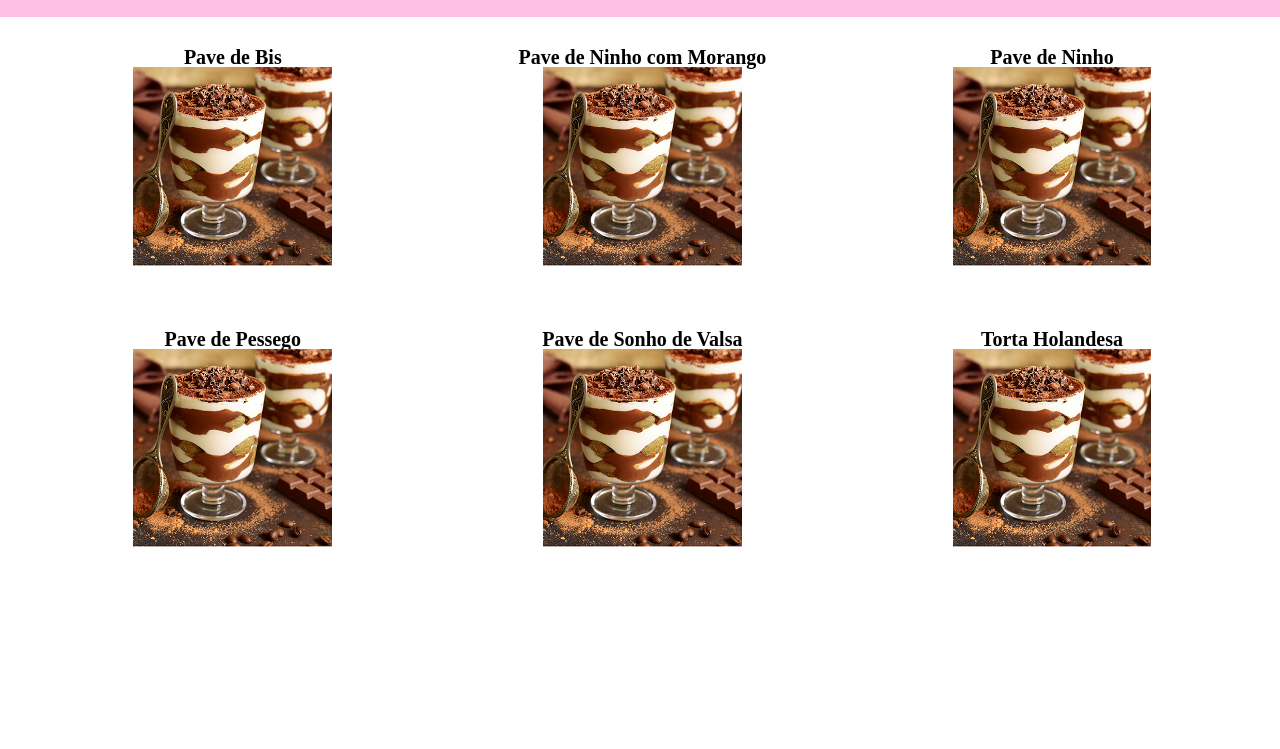
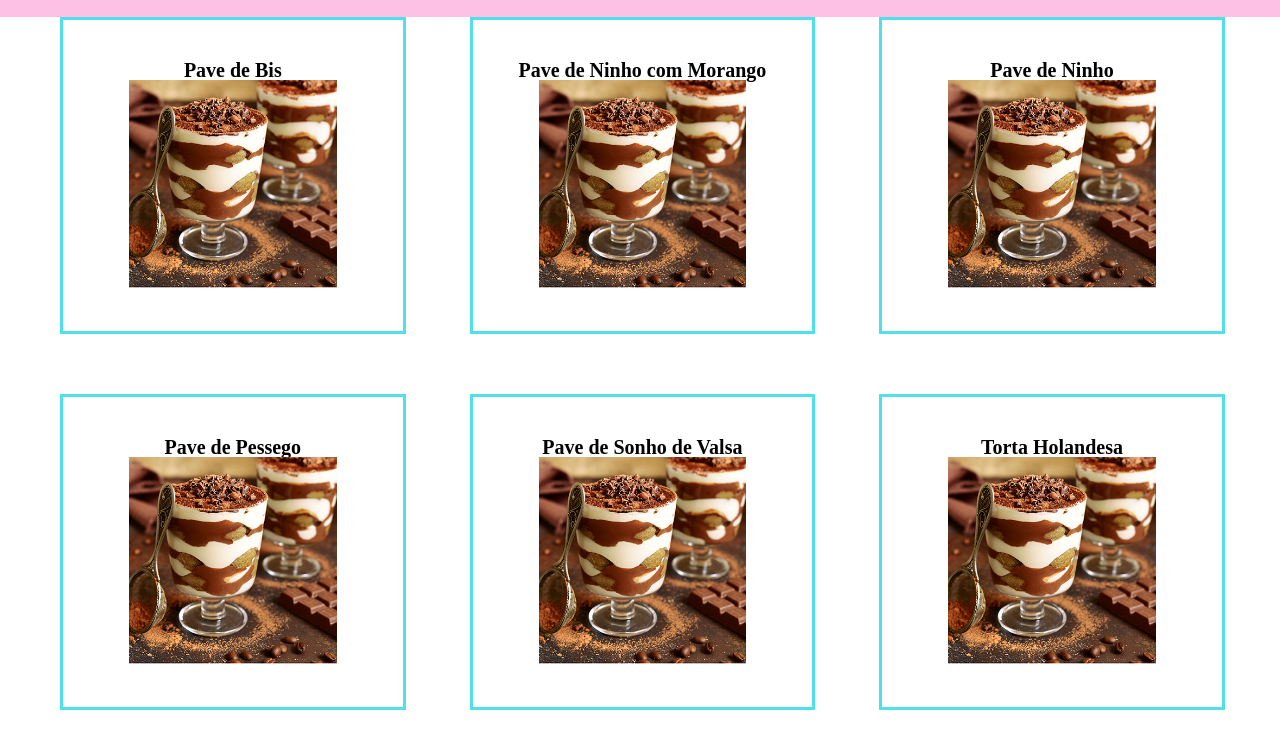
Before and after one commit to ChrysWillians/doceria, a plain HTML site: page index.html in a window 1280 px wide. Shown: the part 123-872 px from the top of the page. Before the commit the page ends 800 px from the top, so only its background shows below. Drawn offline with Linux system fonts and the light colour scheme.

Commit message:
Página principal quase completa

```diff
--- a/index.html
+++ b/index.html
@@ -15,7 +15,7 @@
                 <nav>
                     <ul class="navegacao">
                         <li><a href="https://www.instagram.com/"><img src="imagens/insta.png" alt=""></a></li>
-                        <li><a href="https://www.instagram.com/"><img src="imagens/wpp.png" alt=""></a></li>
+                        <li><a href="https://web.whatsapp.com/"><img src="imagens/wpp.png" alt=""></a></li>
                     </ul>
                 </nav>
         </div>
--- a/style.css
+++ b/style.css
@@ -34,9 +34,10 @@ nav{
     display: inline-block;
     text-align: center;
     width: 27%;
+    margin-bottom: 60px;
     margin-left: 60px;
-
-    padding: 30px 20px;
+    padding: 40px 10px;
+    border: 3px solid #4fe0eb;
     box-sizing: border-box;
 }
 .nome-produto{
```
